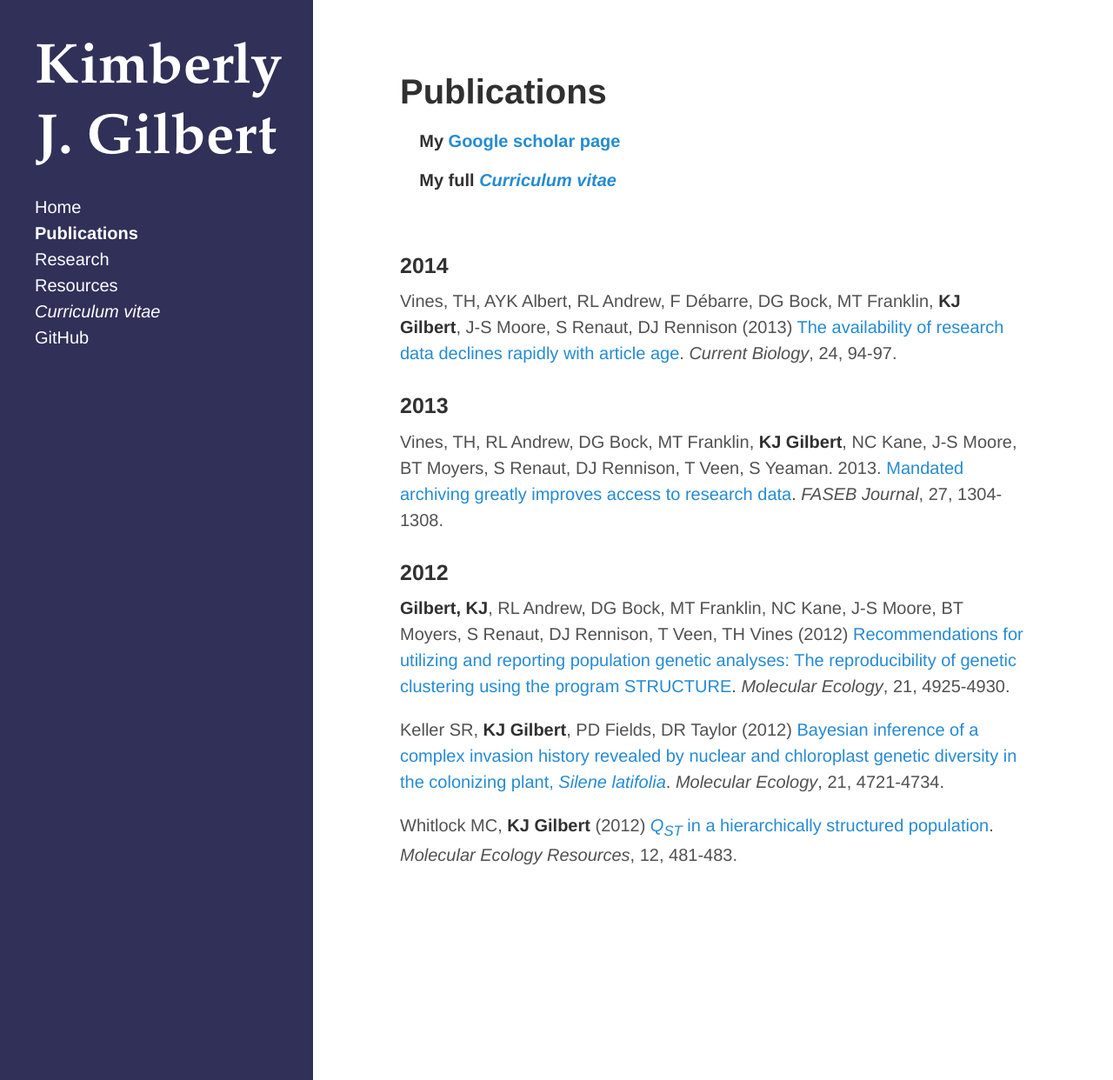
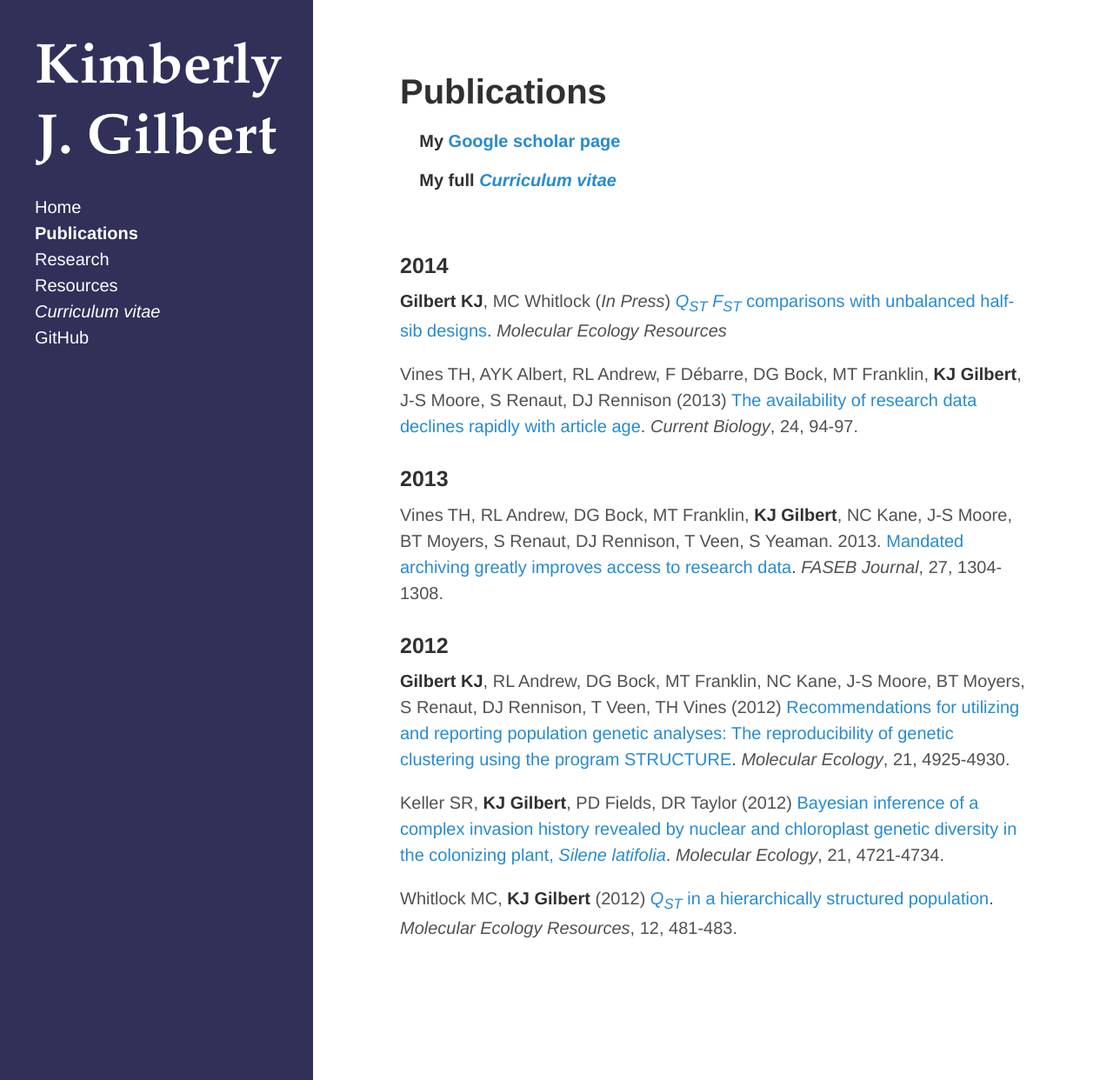
Before and after one commit to kjgilbert/kjgilbert.github.io, a Jekyll site: the page built from publications.md, in a window 1280 px wide and 1242 px high. Shown: the whole window at 87% size. Built offline with Jekyll 4.4.1, drawn with Linux system fonts in a browser that asks for light colours; Markdown is read by kramdown in place of the engine named in the settings.

Commit message:
update CV

```diff
--- a/publications.md
+++ b/publications.md
@@ -10,15 +10,17 @@ title: Publications
 
 ### 2014
 
-Vines, TH, AYK Albert, RL Andrew, F Débarre, DG Bock, MT Franklin, **KJ Gilbert**, J-S Moore, S Renaut, DJ Rennison (2013) [The availability of research data declines rapidly with article age](http://dx.doi.org/10.1016/j.cub.2013.11.014). *Current Biology*, 24, 94-97.
+**Gilbert KJ**, MC Whitlock (*In Press*) [*Q<sub>ST</sub>* *F<sub>ST</sub>* comparisons with unbalanced half-sib designs](). *Molecular Ecology Resources*
+
+Vines TH, AYK Albert, RL Andrew, F Débarre, DG Bock, MT Franklin, **KJ Gilbert**, J-S Moore, S Renaut, DJ Rennison (2013) [The availability of research data declines rapidly with article age](http://dx.doi.org/10.1016/j.cub.2013.11.014). *Current Biology*, 24, 94-97.
 
 ### 2013
 
-Vines, TH, RL Andrew, DG Bock, MT Franklin, **KJ Gilbert**, NC Kane, J-S Moore, BT Moyers, S Renaut, DJ Rennison, T Veen, S Yeaman. 2013. [Mandated archiving greatly improves access to research data](http://www.fasebj.org/content/early/2013/01/07/fj.12-218164.abstract). *FASEB Journal*, 27, 1304-1308.
+Vines TH, RL Andrew, DG Bock, MT Franklin, **KJ Gilbert**, NC Kane, J-S Moore, BT Moyers, S Renaut, DJ Rennison, T Veen, S Yeaman. 2013. [Mandated archiving greatly improves access to research data](http://www.fasebj.org/content/early/2013/01/07/fj.12-218164.abstract). *FASEB Journal*, 27, 1304-1308.
 
 ### 2012
 
-**Gilbert, KJ**, RL Andrew, DG Bock, MT Franklin, NC Kane, J-S Moore, BT Moyers, S Renaut, DJ Rennison, T Veen, TH Vines (2012) [Recommendations for utilizing and reporting population genetic analyses: The reproducibility of genetic clustering using the program STRUCTURE](http://onlinelibrary.wiley.com/doi/10.1111/j.1365-294X.2012.05754.x/abstract). *Molecular Ecology*, 21, 4925-4930.
+**Gilbert KJ**, RL Andrew, DG Bock, MT Franklin, NC Kane, J-S Moore, BT Moyers, S Renaut, DJ Rennison, T Veen, TH Vines (2012) [Recommendations for utilizing and reporting population genetic analyses: The reproducibility of genetic clustering using the program STRUCTURE](http://onlinelibrary.wiley.com/doi/10.1111/j.1365-294X.2012.05754.x/abstract). *Molecular Ecology*, 21, 4925-4930.
 
 Keller SR, **KJ Gilbert**, PD Fields, DR Taylor (2012) [Bayesian inference of a complex invasion history revealed by nuclear and chloroplast genetic diversity in the colonizing plant, *Silene latifolia*](http://onlinelibrary.wiley.com/doi/10.1111/j.1365-294X.2012.05751.x/abstract). *Molecular Ecology*, 21, 4721-4734.
 
```
Also changed, not shown: 1 other file.
